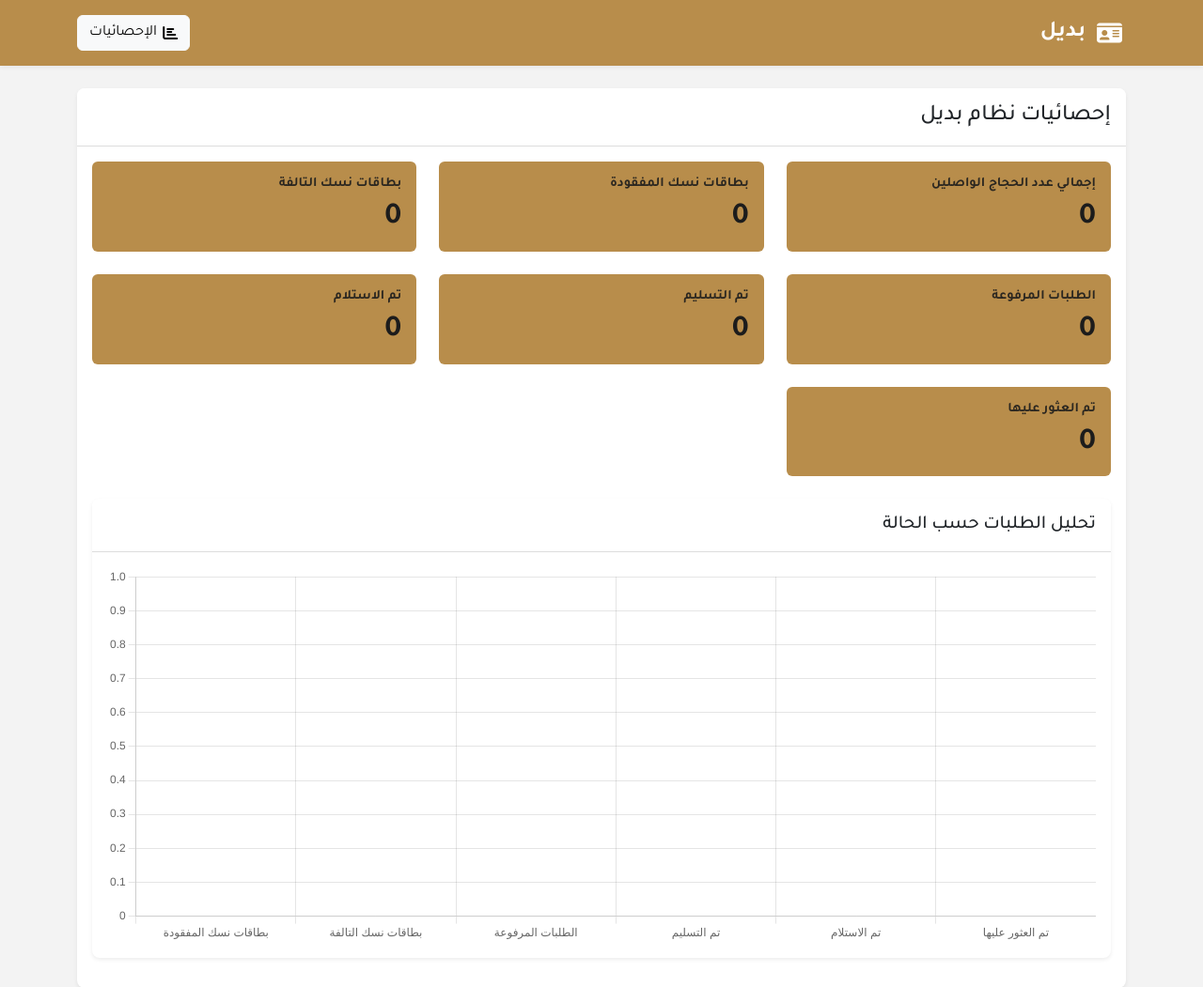
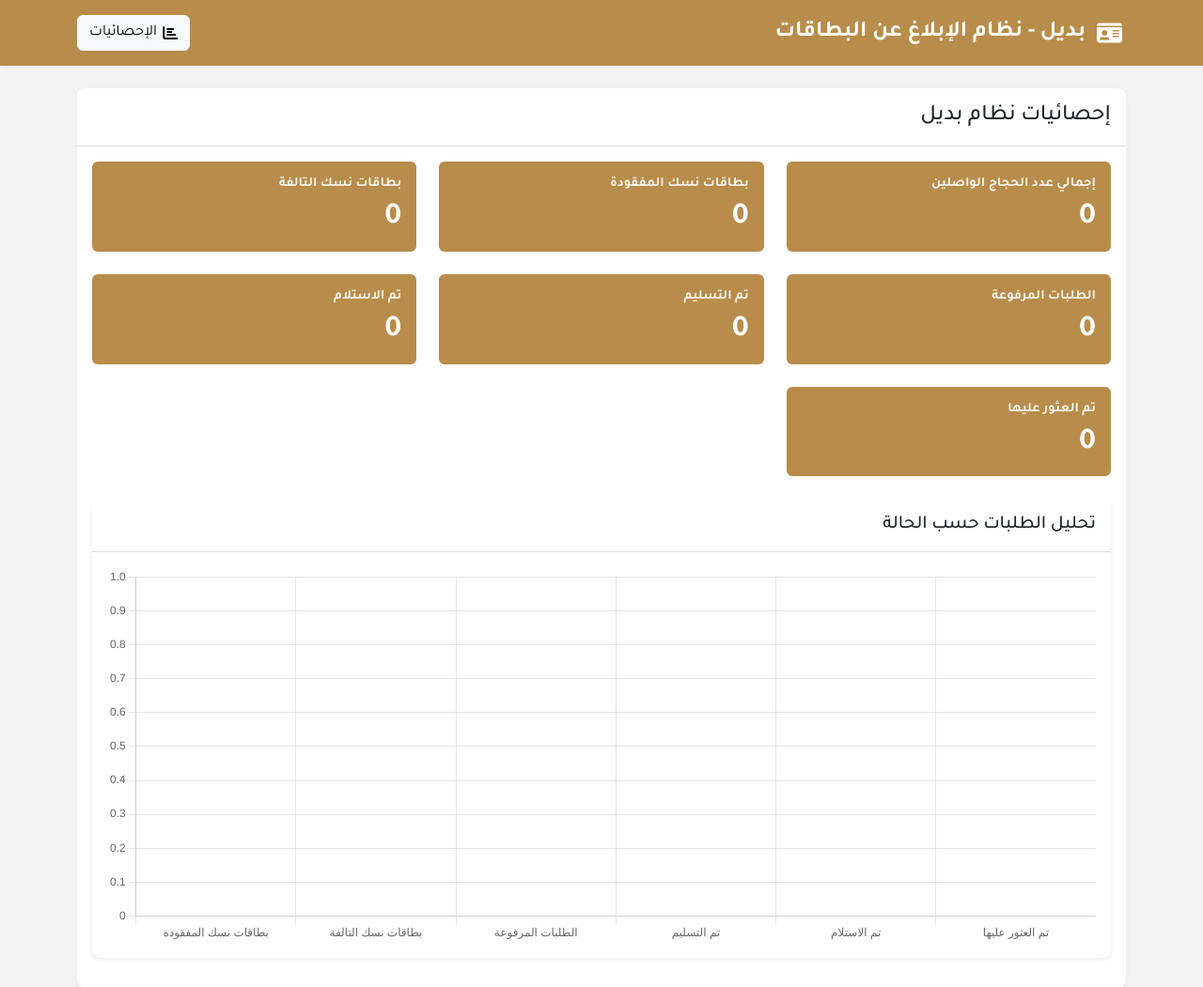
Before and after one commit to C3ZIZ/NusukRequestApp, a Flask app: page /statistics in a window 1280 px wide. Shown: the top 1051 px of the page at 94% size. Run offline with Flask 3, Linux system fonts and the light colour scheme; data that the repository does not hold is empty.

Commit message:
visual adjustment

```diff
--- a/templates/admin.html
+++ b/templates/admin.html
@@ -38,7 +38,7 @@
             <div class="card-body p-0">
                 <div class="table-responsive">
                     <table class="table table-hover align-middle mb-0" id="requestsTable">
-                        <thead class="table-primary">
+                        <thead class="bg-primary text-white">
                             <tr>
                                 <th>ID</th>
                                 <th>الموظف</th>
--- a/templates/base.html
+++ b/templates/base.html
@@ -27,7 +27,7 @@
             <div class="d-flex justify-content-between align-items-center flex-wrap flex-row-reverse">
                 <a href="{{ url_for('index') }}" class="text-white text-decoration-none d-flex align-items-center logo-link" style="font-size:1.5rem;">
                     <i class="fas fa-id-card ms-1" style="margin-left: 0.5rem;"></i>
-                    <span class="fw-bold" style="margin-right: 0.25rem;">بديل</span>
+                    <span class="fw-bold" style="margin-right: 0.25rem;">بديل - نظام الإبلاغ عن البطاقات</span>
                 </a>
                 <a href="{{ url_for('statistics') }}" class="btn btn-light statistics-navbar-btn d-flex align-items-center" style="gap: 0.4rem;">
                     <i class="fas fa-chart-bar"></i>
--- a/templates/employee.html
+++ b/templates/employee.html
@@ -108,7 +108,7 @@
     <div class="card-body p-0">
         <div class="table-responsive">
             <table class="table table-hover align-middle mb-0" id="requestsTable">
-                <thead class="table-primary">
+                <thead class="bg-primary text-white">
                     <tr>
                         <th onclick="sortTable(document.getElementById('requestsTable'), 0)">ID <i class="fas fa-sort ms-1"></i></th>
                         <th onclick="sortTable(document.getElementById('requestsTable'), 1)">اسم الموظف <i class="fas fa-sort ms-1"></i></th>
--- a/templates/statistics.html
+++ b/templates/statistics.html
@@ -13,57 +13,57 @@
                 <div class="row g-4">
                     <!-- إجمالي عدد الحجاج الواصلين -->
                     <div class="col-md-4">
-                        <div class="stats-card bg-primary text-white rounded p-3">
-                            <h6 class="mb-0">إجمالي عدد الحجاج الواصلين</h6>
-                            <h2 class="mt-2 mb-0">{{ total_hajj }}</h2>
+                        <div class="stats-card bg-primary text-white rounded p-3" style="background-color: var(--bs-primary); color: #fff;">
+                            <h6 class="mb-0" style="color: #fff;">إجمالي عدد الحجاج الواصلين</h6>
+                            <h2 class="mt-2 mb-0" style="color: #fff;">{{ total_hajj }}</h2>
                         </div>
                     </div>
 
                     <!-- بطاقات نسك المفقودة -->
                     <div class="col-md-4">
-                        <div class="stats-card bg-primary text-white rounded p-3">
-                            <h6 class="mb-0">بطاقات نسك المفقودة</h6>
-                            <h2 class="mt-2 mb-0">{{ total_lost }}</h2>
+                        <div class="stats-card bg-primary text-white rounded p-3" style="background-color: var(--bs-primary); color: #fff;">
+                            <h6 class="mb-0" style="color: #fff;">بطاقات نسك المفقودة</h6>
+                            <h2 class="mt-2 mb-0" style="color: #fff;">{{ total_lost }}</h2>
                         </div>
                     </div>
 
                     <!-- بطاقات نسك التالفة -->
                     <div class="col-md-4">
-                        <div class="stats-card bg-primary text-white rounded p-3">
-                            <h6 class="mb-0">بطاقات نسك التالفة</h6>
-                            <h2 class="mt-2 mb-0">{{ total_damaged }}</h2>
+                        <div class="stats-card bg-primary text-white rounded p-3" style="background-color: var(--bs-primary); color: #fff;">
+                            <h6 class="mb-0" style="color: #fff;">بطاقات نسك التالفة</h6>
+                            <h2 class="mt-2 mb-0" style="color: #fff;">{{ total_damaged }}</h2>
                         </div>
                     </div>
 
                     <!-- الطلبات المرفوعة -->
                     <div class="col-md-4">
-                        <div class="stats-card bg-primary text-white rounded p-3">
-                            <h6 class="mb-0">الطلبات المرفوعة</h6>
-                            <h2 class="mt-2 mb-0">{{ total_uploaded }}</h2>
+                        <div class="stats-card bg-primary text-white rounded p-3" style="background-color: var(--bs-primary); color: #fff;">
+                            <h6 class="mb-0" style="color: #fff;">الطلبات المرفوعة</h6>
+                            <h2 class="mt-2 mb-0" style="color: #fff;">{{ total_uploaded }}</h2>
                         </div>
                     </div>
 
                     <!-- تم التسليم -->
                     <div class="col-md-4">
-                        <div class="stats-card bg-primary text-white rounded p-3">
-                            <h6 class="mb-0">تم التسليم</h6>
-                            <h2 class="mt-2 mb-0">{{ total_delivered }}</h2>
+                        <div class="stats-card bg-primary text-white rounded p-3" style="background-color: var(--bs-primary); color: #fff;">
+                            <h6 class="mb-0" style="color: #fff;">تم التسليم</h6>
+                            <h2 class="mt-2 mb-0" style="color: #fff;">{{ total_delivered }}</h2>
                         </div>
                     </div>
 
                     <!-- تم الاستلام -->
                     <div class="col-md-4">
-                        <div class="stats-card bg-primary text-white rounded p-3">
-                            <h6 class="mb-0">تم الاستلام</h6>
-                            <h2 class="mt-2 mb-0">{{ total_received }}</h2>
+                        <div class="stats-card bg-primary text-white rounded p-3" style="background-color: var(--bs-primary); color: #fff;">
+                            <h6 class="mb-0" style="color: #fff;">تم الاستلام</h6>
+                            <h2 class="mt-2 mb-0" style="color: #fff;">{{ total_received }}</h2>
                         </div>
                     </div>
 
                     <!-- تم العثور عليها -->
                     <div class="col-md-4">
-                        <div class="stats-card bg-primary text-white rounded p-3">
-                            <h6 class="mb-0">تم العثور عليها</h6>
-                            <h2 class="mt-2 mb-0">{{ total_found }}</h2>
+                        <div class="stats-card bg-primary text-white rounded p-3" style="background-color: var(--bs-primary); color: #fff;">
+                            <h6 class="mb-0" style="color: #fff;">تم العثور عليها</h6>
+                            <h2 class="mt-2 mb-0" style="color: #fff;">{{ total_found }}</h2>
                         </div>
                     </div>
                 </div>
@@ -100,20 +100,20 @@ document.addEventListener('DOMContentLoaded', function() {
                 label: 'إحصائيات الطلبات',
                 data: [{{ [total_lost, total_damaged, total_uploaded, total_delivered, total_received, total_found]|join(', ') }}],
                 backgroundColor: [
-                    'rgba(var(--bs-danger-rgb), 0.7)',
-                    'rgba(var(--bs-warning-rgb), 0.7)',
-                    'rgba(var(--bs-info-rgb), 0.7)',
-                    'rgba(var(--bs-success-rgb), 0.7)',
-                    'rgba(var(--bs-secondary-rgb), 0.7)',
-                    'rgba(var(--bs-dark-rgb), 0.7)'
+                    '#0d6efd', // primary blue
+                    '#6f42c1', // purple
+                    '#20c997', // teal
+                    '#fd7e14', // orange
+                    '#198754', // green
+                    '#343a40'  // dark
                 ],
                 borderColor: [
-                    'rgba(var(--bs-danger-rgb), 1)',
-                    'rgba(var(--bs-warning-rgb), 1)',
-                    'rgba(var(--bs-info-rgb), 1)',
-                    'rgba(var(--bs-success-rgb), 1)',
-                    'rgba(var(--bs-secondary-rgb), 1)',
-                    'rgba(var(--bs-dark-rgb), 1)'
+                    '#0d6efd',
+                    '#6f42c1',
+                    '#20c997',
+                    '#fd7e14',
+                    '#198754',
+                    '#343a40'
                 ],
                 borderWidth: 1
             }]
```
Also changed, not shown: 1 other file.
